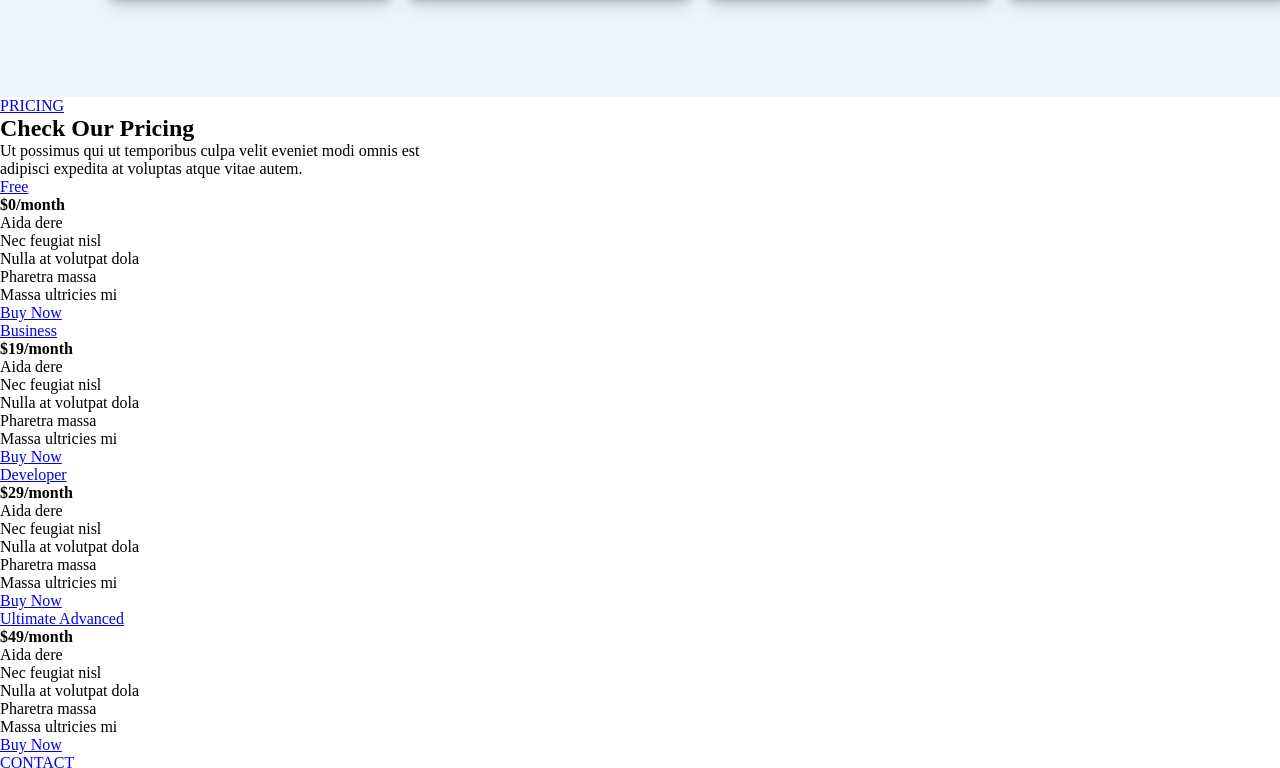
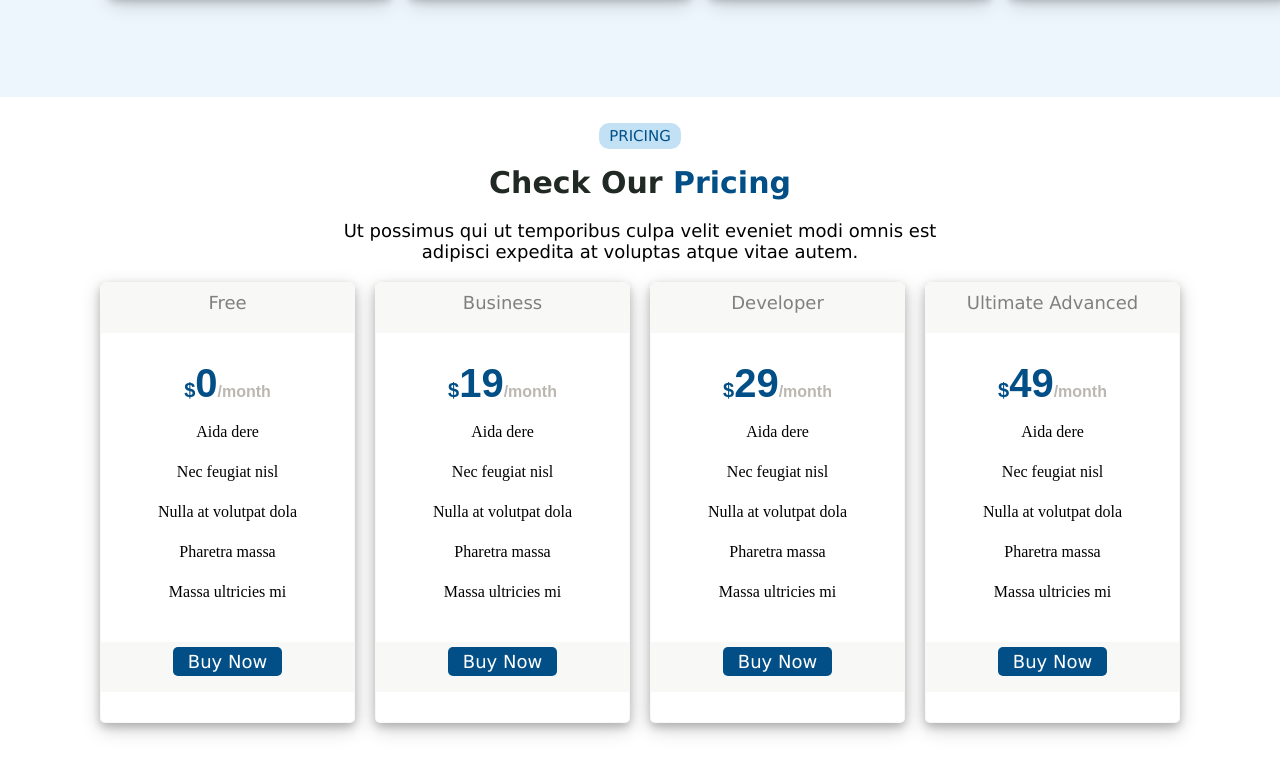
Before and after one commit to Temmytorpe01/Bizland., a plain HTML site: page index.html in a window 1280 px wide. Shown: the part 4464-5232 px from the top of the page. Drawn offline with Linux system fonts and the light colour scheme.

Commit message:
pricing page

```diff
--- a/index.html
+++ b/index.html
@@ -254,49 +254,65 @@
         </div>
         <div class="pricing-gridpart">
             <div class="pricing-gridpart-one">
-                <a class="gridpart-head" href="#">Free</a>
+                <div class="gridpart-head">
+                    <a href="#">Free</a>
+                </div>
                 <h4><span class="dollar">$</span><span class="figure">0</span>/month</h4>
                 <p>Aida dere</p>
                 <p>Nec feugiat nisl</p>
                 <p>Nulla at volutpat dola</p>
                 <p>Pharetra massa</p>
                 <p>Massa ultricies mi</p>
-                <a class="gridpart-foot" href="#">Buy Now</a>
+                <div class="gridpart-foot">
+                    <a href="#">Buy Now</a>
+                </div>
             </div>
             <div class="pricing-gridpart-one">
-                <a class="gridpart-head" href="#">Business</a>
+                <div class="gridpart-head">
+                    <a href="#">Business</a>
+                </div>
                 <h4><span class="dollar">$</span><span class="figure">19</span>/month</h4>
                 <p>Aida dere</p>
                 <p>Nec feugiat nisl</p>
                 <p>Nulla at volutpat dola</p>
                 <p>Pharetra massa</p>
                 <p>Massa ultricies mi</p>
-                <a class="gridpart-foot" href="#">Buy Now</a>
+                <div class="gridpart-foot">
+                    <a href="#">Buy Now</a>
+                </div>
             </div>
             <div class="pricing-gridpart-one">
-                <a class="gridpart-head" href="#">Developer</a>
+                <div class="gridpart-head">
+                    <a href="#">Developer</a>
+                </div>
                 <h4><span class="dollar">$</span><span class="figure">29</span>/month</h4>
                 <p>Aida dere</p>
                 <p>Nec feugiat nisl</p>
                 <p>Nulla at volutpat dola</p>
                 <p>Pharetra massa</p>
                 <p>Massa ultricies mi</p>
-                <a class="gridpart-foot" href="#">Buy Now</a>
+                <div class="gridpart-foot">
+                    <a href="#">Buy Now</a>
+                </div>
             </div>
             <div class="pricing-gridpart-one">
-                <a class="gridpart-head" href="#">Ultimate <span class="blueskew">Advanced</span></a>
+                <div class="gridpart-head">
+                    <a href="#">Ultimate <span class="blueskew">Advanced</span></a>
+                </div>
                 <h4><span class="dollar">$</span><span class="figure">49</span>/month</h4>
                 <p>Aida dere</p>
                 <p>Nec feugiat nisl</p>
                 <p>Nulla at volutpat dola</p>
                 <p>Pharetra massa</p>
                 <p>Massa ultricies mi</p>
-                <a class="gridpart-foot" href="#">Buy Now</a>
+                <div class="gridpart-foot">
+                    <a href="#">Buy Now</a>
+                </div>
             </div>
         </div>
     </div>
     <!--Contact aspect-->
-    <div class="Contact">
+    <div class="Contact-page">
         <div class="contact-rowone">
             <a href="#">CONTACT</a>
             <h3>Contact Us</h3>
@@ -320,21 +336,18 @@
                 <p>08161889054</p>
             </div>
         </div>
-        <div class="contact-rowthree">
-            <div class="contact-rowthree-columnone">
+    </div>
+    <!--map area-->
+    <div class="map-area">
+        <div class="map-area-one">
             <img src="/images/map.jpg" alt="map">
         </div>
-            <div class="contact-rowthree-columntwo">
+        <div class="map-area-two">
             <input type="text" class="form" placeholder="Your Name">
             <input type="text" class="form" placeholder="Your Email">
-                <div class="contact-rowthree-columntwo-select">
             <input type="text" class="form" placeholder="Subject">
-                </div>
-                <div class="contact-rowthree-columntwo-Textarea">
             <textarea name="message" id="message" cols="40" rows="8">Message</textarea>
             <button class="send-message-btn">Send Message</button>
-                </div>
-            </div>
         </div>
     </div>
     <!--Footer of the page-->
--- a/scss/style.scss
+++ b/scss/style.scss
@@ -421,9 +421,88 @@
         }
     }
 }
-pricing{
+.pricing{
     padding: 0 100px;
+    margin-bottom: 50px;
     .pricing-head{
+        text-align: center;
+        margin-top: 30px;
+        a{
+            text-decoration: none;
+            font-family: Verdana, Geneva, Tahoma, sans-serif;
+            background-color: rgb(194, 225, 245);
+            border-radius: 10px;
+            padding: 4px 10px;
+            color: $secondarycolor;
+            font-size: 15px;
+        }
+        h2{
+            margin: 20px 0;
+            font-family: Verdana, Geneva, Tahoma, sans-serif;
+            font-size: 30px;
+            color: #212925;
+            span{
+                color: $secondarycolor;
+            }
+        }
+        p{
+            font-family: Verdana, Geneva, Tahoma, sans-serif;
+            font-size: 18px;
+        }
+    }
+    .pricing-gridpart{
+        display: grid;
+        grid-template-columns: 1fr 1fr 1fr 1fr;
+        column-gap: 20px;
+        text-align: center;
+        margin-top: 20px;
+        .pricing-gridpart-one{
+            border: 1px solid rgba($color: $tertiarycolor, $alpha: 0.1);
+            border-radius: 5px;
+            line-height: 40px;
+            box-shadow: 0 4px 8px 0 rgba(0, 0, 0, 0.2), 0 6px 20px 0 rgba(0, 0, 0, 0.19);
+            .gridpart-head{
+                background-color: rgba($color: $tertiarycolor, $alpha: 0.1);
+                font-family: Verdana, Geneva, Tahoma, sans-serif;
+                font-size: 18px;
+                height: 50px;
+                margin-bottom: 30px;
 
+                a{
+                    text-decoration: none;
+                    color: gray;
+                    span{
+                        .blueskew{
+                            background-color: $secondarycolor;
+                        }
+                    }
+
+                }
+            }
+            .gridpart-foot{
+               @extend .gridpart-head;
+               margin-top: 30px;
+                a{
+                    text-decoration: none;
+                    color: white;
+                    background-color: $secondarycolor;
+                    padding: 4px 15px;
+                    border-radius: 5px;
+
+                }
+            }
+            h4{
+                font-family: Arial, Helvetica, sans-serif;
+                color: $tertiarycolor;
+                .dollar{
+                    color: $secondarycolor;
+                    font-size: 20px;
+                }
+                .figure{
+                    color: $secondarycolor;
+                    font-size: 40px;
+                }
+            }
+        }
     }
 }
```
Also changed, not shown: scss/style.css, 1 other file. Lines whose indentation alone changed are shown as unchanged.
